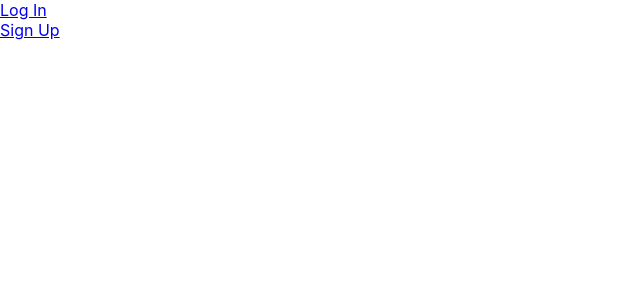
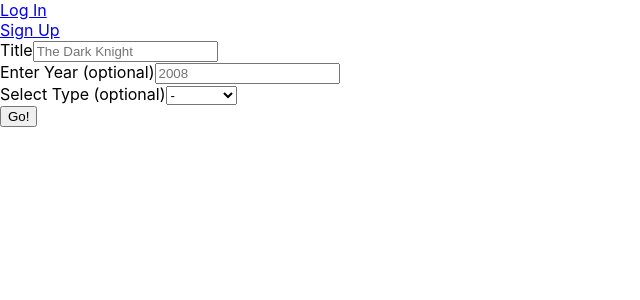
Before and after one commit to travisprol0/movie-rater-frontend, a React (Create React App) app: page / in a window 1280 px wide. Shown: the top 300 px of the page, without its empty margins (0-640 px from the left). Built offline with nearby package versions, Linux system fonts and the light colour scheme; no server answers.

Commit message:
search fetch to movie db successful

```diff
--- a/package.json
+++ b/package.json
@@ -7,6 +7,7 @@
     "@testing-library/react": "^11.1.0",
     "@testing-library/user-event": "^12.1.10",
     "axios": "^0.21.1",
+    "bootstrap": "^5.0.2",
     "react": "^17.0.2",
     "react-dom": "^17.0.2",
     "react-router": "^5.2.0",
--- a/src/components/Home.js
+++ b/src/components/Home.js
@@ -1,27 +1,29 @@
-import React from 'react';
-import axios from 'axios'
-import {Link} from 'react-router-dom'
+import React from "react";
+import axios from "axios";
+import { Link } from "react-router-dom";
+import SearchBar from './SearchBar'
 const Home = (props) => {
-const handleClick = () => {
-    axios.delete('http://localhost:3000/logout', {withCredentials: true})
-    .then(response => {
-      props.handleLogout()
-      props.history.push('/')
-    })
-    .catch(error => console.log(error))
-  }
-return (
-
+  const handleClick = () => {
+    axios
+      .delete("http://localhost:3000/logout", { withCredentials: true })
+      .then((response) => {
+        props.handleLogout();
+        props.history.push("/");
+      })
+      .catch((error) => console.log(error));
+  };
+  return (
     <div>
-      <Link to='/login'>Log In</Link>
+      <Link to="/login">Log In</Link>
       <br></br>
-      <Link to='/signup'>Sign Up</Link>
+      <Link to="/signup">Sign Up</Link>
       <br></br>
-      {
-        props.loggedInStatus ?
-        <Link to='/logout' onClick={handleClick}>Log Out</Link> :
-        null
-      }
+      {props.loggedInStatus ? (
+        <Link to="/logout" onClick={handleClick}>
+          Log Out
+        </Link>
+      ) : null}
+      <SearchBar />
     </div>
   );
 };
--- /dev/null
+++ b/src/components/SearchBar.js
@@ -0,0 +1,103 @@
+import react, { useState } from "react";
+import { StaticRouter } from "react-router";
+
+function SearchBar() {
+  const [title, setTitle] = useState("");
+  const [year, setYear] = useState("");
+  const [type, setType] = useState("");
+  let baseURL = "https://movie-database-imdb-alternative.p.rapidapi.com/?s=";
+
+  function titleChangeHandler(e) {
+    setTitle(e.target.value);
+  }
+
+  function yearChangeHandler(e) {
+    setYear(e.target.value);
+  }
+
+  function typeChangeHandler(e) {
+    setType(e.target.value);
+  }
+
+  function submitSearchHandler(e) {
+    e.preventDefault();
+
+    let encodedTitle = encodeURIComponent(title.trim());
+    baseURL += encodedTitle;
+    let titleOnly = "&page=1&r=json";
+    let titleAndType = `&page=1&type=${type}&r=json`;
+    let titleAndYear = `&page=1&y=${year}&r=json`;
+
+    if (year === "" && type === "") {
+      baseURL += titleOnly;
+    }else if (year === "") {
+      baseURL += titleAndType;
+    } else if (type === "") {
+      baseURL += titleAndYear;
+    } else {
+        baseURL += `&page=1&y=${year}&type=${type}&r=json`
+    }
+
+    fetchTitle(baseURL)
+  }
+
+  function fetchTitle(baseURL){
+      console.log(baseURL)
+
+      fetch(baseURL, {
+	"method": "GET",
+	"headers": {
+		"x-rapidapi-key": "be8fdcd51fmshfe9bee8fdbbb816p1b9c3fjsne461759f5711",
+		"x-rapidapi-host": "movie-database-imdb-alternative.p.rapidapi.com"
+	}
+})
+.then((response) => response.json())
+.then (titles => console.log(titles))
+.catch(err => {
+	console.error(err);
+});
+  }
+
+  return (
+    <>
+      <form onSubmit={submitSearchHandler}>
+        <div>
+          <label>Title</label>
+          <input
+            type="text"
+            placeholder="The Dark Knight"
+            value={title}
+            name="title"
+            onChange={titleChangeHandler}
+          ></input>
+        </div>
+        <div>
+          <label>Enter Year (optional)</label>
+          <input
+            type="number"
+            placeholder="2008"
+            value={year}
+            name="year"
+            onChange={yearChangeHandler}
+          ></input>
+        </div>
+        <div>
+          <label>Select Type (optional)</label>
+          <select value={type} name="type" onChange={typeChangeHandler}>
+            <option value="">-</option>
+            <option value="movie">Movie</option>
+            <option value="series">Series</option>
+            <option value="episode">Episode</option>
+          </select>
+        </div>
+        <div>
+          <button placeholder="submit" type="submit">
+            Go!
+          </button>
+        </div>
+      </form>
+    </>
+  );
+}
+
+export default SearchBar;
```
Also changed, not shown: 1 other file (tests, documents, lock files or other folders).
